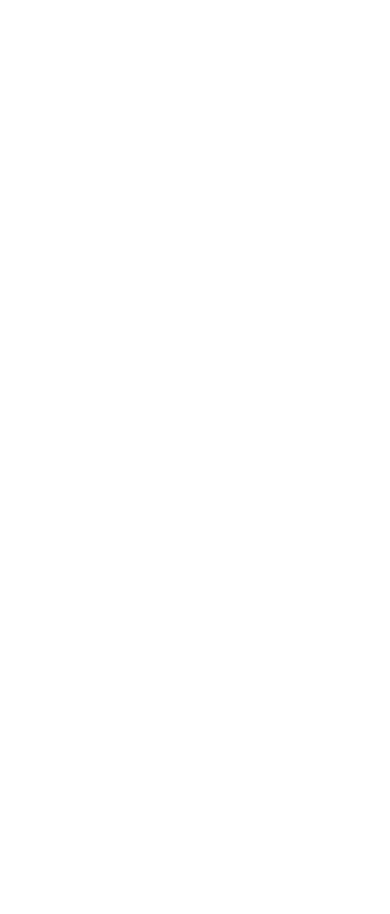
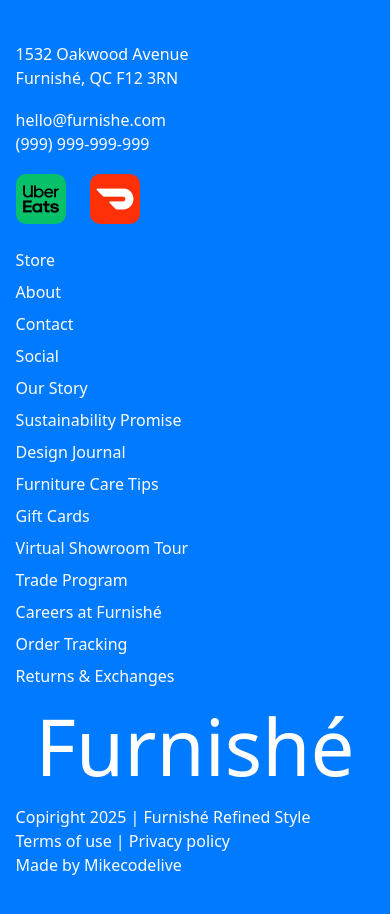
Before and after one commit to Mike-codelive/Vue-Store, a Vue app: page /#/about in a window 390 px wide. Shown: the part 4574-5488 px from the top of the page. Before the commit the page ends 4486 px from the top, so only its background shows below. Built offline with nearby package versions, Linux system fonts and the light colour scheme.

Commit message:
add footer with dynamic year and links
- Implement footer with copyright notice using current year

- Add navigation links (About, Contact, Privacy Policy)

- Style footer with Tailwind CSS, matching project design

- Use responsive typography and var(--main-blue) for consistency

```diff
--- a/src/App.vue
+++ b/src/App.vue
@@ -2,9 +2,13 @@
   <section>
     <nav-bar />
     <router-view />
+    <newsletter />
+    <Footer />
   </section>
 </template>
 
 <script setup lang="ts">
 import NavBar from "@/components/NavBar.vue";
+import Newsletter from "@/components/Newsletter.vue";
+import Footer from "@/components/Footer.vue";
 </script>
--- a/src/components/Contact.vue
+++ b/src/components/Contact.vue
@@ -57,13 +57,11 @@
         />
       </div>
     </div>
-    <newsletter />
   </section>
 </template>
 
 <script lang="ts" setup>
 import PageLoad from "@/components/PageLoad.vue";
-import Newsletter from "@/components/Newsletter.vue";
 </script>
 
 <style scoped>
--- /dev/null
+++ b/src/components/Footer.vue
@@ -0,0 +1,65 @@
+<template>
+  <footer class="section_padded bg-[var(--main-blue)]">
+    <div class="grid grid-cols-1 md:grid-cols-2">
+      <div class="text-white">
+        <p class="text-[2rem] mb-[32px]">Furnishé</p>
+        <p class="mb-[17.6px]">
+          1532 Oakwood Avenue <br />
+          Furnishé, QC F12 3RN
+        </p>
+        <p>hello@furnishe.com</p>
+        <p class="mb-[17.6px]">(999) 999-999-999</p>
+        <div class="flex">
+          <img
+            class="cursor-pointer rounded-[10px] overflow-hidden w-[50px] h-[50px] mr-[1.5rem]"
+            src="/uber-eats.webp"
+            alt="uber eats"
+          />
+          <img
+            class="cursor-pointer rounded-[10px] overflow-hidden w-[50px] h-[50px]"
+            src="/doordash.webp"
+            alt="uber eats"
+          />
+        </div>
+      </div>
+      <div class="mt-[1.5rem] md:mt-0">
+        <ul class="grid gap-2 grid-cols-1 md:grid-cols-2 text-white">
+          <li><p>Store</p></li>
+          <li><p>About</p></li>
+          <li><p>Contact</p></li>
+          <li><p>Social</p></li>
+          <li><p>Our Story</p></li>
+          <li><p>Sustainability Promise</p></li>
+          <li><p>Design Journal</p></li>
+          <li><p>Furniture Care Tips</p></li>
+          <li><p>Gift Cards</p></li>
+          <li><p>Virtual Showroom Tour</p></li>
+          <li><p>Trade Program</p></li>
+          <li><p>Careers at Furnishé</p></li>
+          <li><p>Order Tracking</p></li>
+          <li><p>Returns & Exchanges</p></li>
+        </ul>
+      </div>
+    </div>
+    <div class="text-center">
+      <h1 class="text-[20cqw] text-white">Furnishé</h1>
+    </div>
+    <div class="text-white block justify-between md:flex">
+      <p>Copiright {{ currentYear }} | Furnishé Refined Style</p>
+      <p>Terms of use | Privacy policy</p>
+      <p>
+        Made by
+        <a
+          href="https://github.com/Mike-codelive"
+          target="_blank"
+          rel="noopener noreferrer"
+          >Mikecodelive</a
+        >
+      </p>
+    </div>
+  </footer>
+</template>
+
+<script lang="ts" setup>
+const currentYear = new Date().getFullYear();
+</script>
--- a/src/components/TheAbout.vue
+++ b/src/components/TheAbout.vue
@@ -145,7 +145,6 @@
           ></div>
         </div>
       </div>
-      <newsletter />
     </div>
   </section>
 </template>
@@ -155,7 +154,6 @@ import { onMounted, ref, onUnmounted } from "vue";
 import { gsap } from "gsap";
 import { ScrollTrigger } from "gsap/ScrollTrigger";
 import PageLoad from "@/components/PageLoad.vue";
-import Newsletter from "@/components/Newsletter.vue";
 import { animateTextOnScroll } from "@/utils/animatedText.ts";
 
 gsap.registerPlugin(ScrollTrigger);
--- a/src/components/TheHero.vue
+++ b/src/components/TheHero.vue
@@ -29,10 +29,9 @@
             </h1>
           </div>
         </div>
-        <the-best-seller />
-        <arches />
-        <newsletter />
       </div>
+      <the-best-seller />
+      <arches />
     </section>
   </main>
 </template>
@@ -41,7 +40,6 @@
 import PageLoad from "@/components/PageLoad.vue";
 import TheBestSeller from "@/components/TheBestSeller.vue";
 import Arches from "@/components/Arches.vue";
-import Newsletter from "@/components/Newsletter.vue";
 import { startTextAnimation } from "@/utils/animatedText.ts";
 import { ref, onMounted } from "vue";
 import { useNavbarStore } from "@/stores/navbar";
--- a/src/style.css
+++ b/src/style.css
@@ -26,3 +26,7 @@
   transform: translateY(100%);
   opacity: 0;
 }
+
+.section_padded {
+  padding: 50px 4vw;
+}
```
Also changed, not shown: public/doordash.webp (added), public/uber-eats.webp (added).
